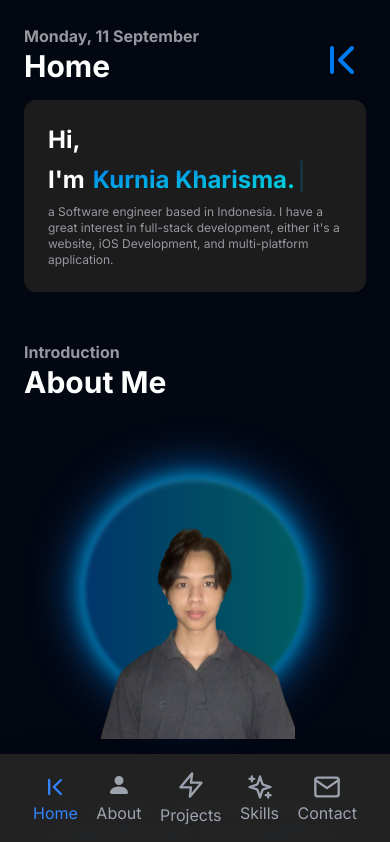
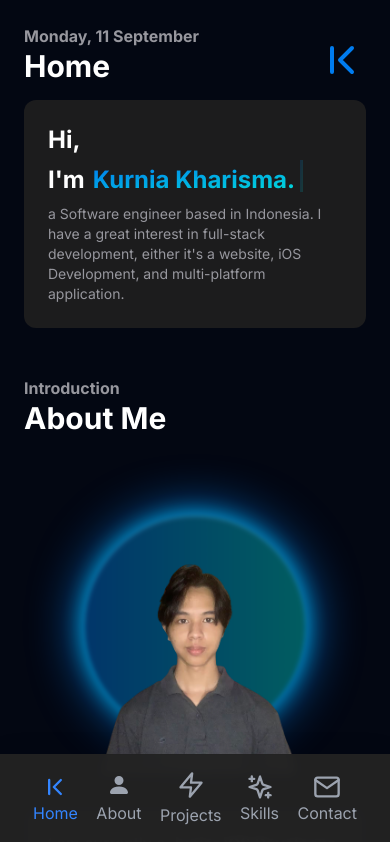
Before and after one commit to Kurniakun17/portfolio, a Next.js app: page / in a window 390 px wide. Shown: the top 842 px of the page. Built offline with nearby package versions, Linux system fonts and the light colour scheme.

Commit message:
style: change text sizing

```diff
--- a/components/HeroSection.tsx
+++ b/components/HeroSection.tsx
@@ -114,7 +114,7 @@ const HeroSection = () => {
             }}
             transition={{ delay: 0.5, duration: 1 }}
             viewport={{ once: true }}
-            className="text-[#97979e] text-xs sm:text-base"
+            className="text-[#97979e] text-sm sm:text-base"
           >
             a Software engineer based in Indonesia. I have a
             great interest in full-stack development, either it&apos;s a
```
